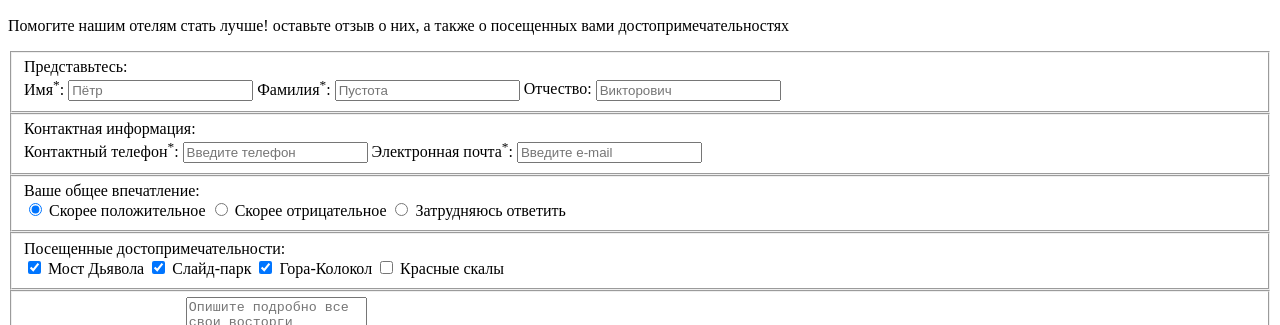
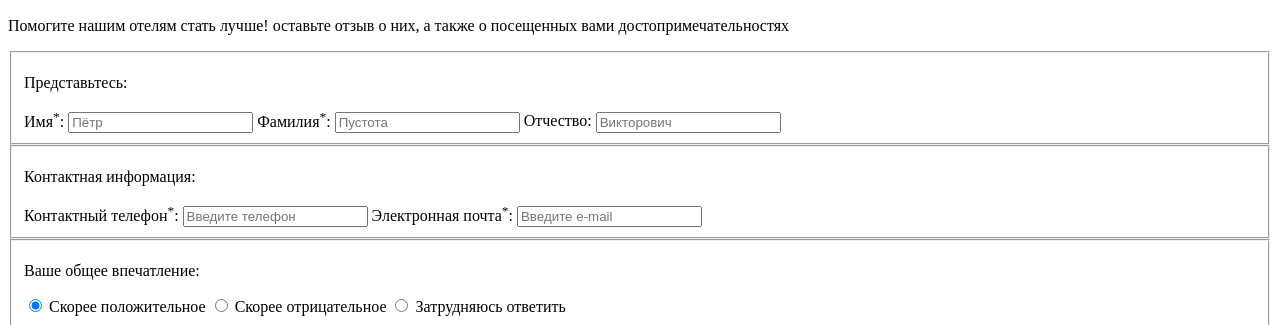
Before and after one commit to htmlacademy-adaptive/2302797-sedona-28, a website: page source/form.html in a window 1280 px wide. Shown: the part 475-800 px from the top of the page. Drawn offline with Linux system fonts and the light colour scheme.

Commit message:
Исправляет замечания по разметке всех страниц

```diff
--- a/source/form.html
+++ b/source/form.html
@@ -16,7 +16,7 @@
         <span class="visually-hidden">Открыть главное меню</span>
       </button>
       <div class="main-nav__wrapper">
-        <ul class="main-nav__list site-list">
+        <ul class="site-list">
           <li class="site-list__item">
             <a class="site-list__link" href="#">Главная</a>
           </li>
@@ -24,12 +24,12 @@
             <a class="site-list__link" href="#">Фото и Видео</a>
           </li>
         </ul>
-        <ul class="main-nav__list feedback-list">
+        <ul class="feedback-list">
           <li class="feedback-list__item feedback-list__item--current">
-            <a class="feedback-list__item" href="#">Форма и отзывы</a>
+            <a class="feedback-list__link" href="#">Форма и отзывы</a>
           </li>
           <li class="feedback-list__item">
-            <a class="feedback-list__item" href="https://htmlacademy.ru/">HTML Academy</a>
+            <a class="feedback-list__link" href="https://htmlacademy.ru/">HTML Academy</a>
           </li>
         </ul>
       </div>
@@ -38,67 +38,64 @@
 
   <main class="main-content">
     <h1 class="visually-hidden">Sedona</h1>
-    <img class="main-content__name name" src="img/main/sedona.svg" alt="Sedona." width="45" height="108">
+    <img class="main-content__name" src="img/main/sedona.svg" alt="Sedona." width="45" height="108">
     <section class="feedback">
-      <div class="feedback__wrapper">
-        <div class="feedback__header">
-          <h2 class="feedback__slogan">Оставьте свой отзыв</h2>
-          <p class="feedback__text">Помогите нашим отелям стать лучше! оставьте отзыв о них, а также о посещенных вами достопримечательностях</p>
-        </div>
+      <div class="feedback__header">
+        <h2 class="feedback__slogan">Оставьте свой отзыв</h2>
+        <p class="feedback__text">Помогите нашим отелям стать лучше! оставьте отзыв о них, а также о посещенных вами достопримечательностях</p>
       </div>
     </section>
 
     <form class="data-form" method="post" action="https://echo.htmlacademy.ru">
       <fieldset class="data-form__group">
-        <div class="data-form__legend--name">Представьтесь:</div>
-        <label class="data-form data-form__label--name" for="first-name">Имя<sup>*</sup>:</label>
-        <input type="text" name="first-name" placeholder="Пётр" id="first-name" required="">
-        <label class="data-form data-form__label--surname" for="surname">Фамилия<sup>*</sup>:</label>
-        <input type="text" name="surname" placeholder="Пустота" id="surname" required="">
-        <label class="data-form data-form__label--patronymic" for="patronymic">Отчество:</label>
-        <input type="text" name="patronymic" placeholder="Викторович" id="patronymic">
+        <p class="data-form__legend">Представьтесь:</p>
+        <label class="data-form__label" for="first-name">Имя<sup>*</sup>:</label>
+        <input class="data-form__text-input" type="text" name="first-name" placeholder="Пётр" id="first-name" required="">
+        <label class="data-form__label" for="surname">Фамилия<sup>*</sup>:</label>
+        <input class="data-form__text-input" type="text" name="surname" placeholder="Пустота" id="surname" required="">
+        <label class="data-form__label" for="patronymic">Отчество:</label>
+        <input class="data-form__text-input" type="text" name="patronymic" placeholder="Викторович" id="patronymic">
       </fieldset>
 
-      <fieldset class="data-form__group data-form__contacts">
-        <div class="data-form__legend data-form__legend--contacts">Контактная информация:</div>
-        <div class="data-form__group__wrapper">
-          <label class="data-form__label" for="user-phone">
-            <span class="data-form__desk-phone">Контактный</span> телефон<sup>*</sup>:</label>
-          <input class="data-form__input--contacts" type="tel" name="user-phone" placeholder="Введите телефон" id="user-phone" required="">
-          <label class="data-form__legend data-form__legend--contacts" for="user-email">Электронная почта<sup>*</sup>:</label>
-          <input class="data-form__input--contacts-mail" type="email" name="user-email" placeholder="Введите e-mail" id="user-email" required="">
+      <fieldset class="data-form__group">
+        <p class="data-form__legend">Контактная информация:</p>
+        <label class="data-form__label" for="user-email">Контактный телефон<sup>*</sup>:</label>
+        <input class="data-form__text-input" type="tel" name="user-phone" placeholder="Введите телефон" id="user-phone" required="">
+        <label class="data-form__label" for="user-email">Электронная почта<sup>*</sup>:</label>
+        <input class="data-form__text-input" type="email" name="user-email" placeholder="Введите e-mail" id="user-email" required="">
+      </fieldset>
+
+      <fieldset class="data-form__group">
+        <p class="data-form__legend">Ваше общее впечатление:</p>
+        <div class="data-form__wrapper">
+          <input class="data-form__radio" type="radio" name="filling" value="positive" id="radio-positive" checked="">
+          <label class="data-form__label" for="radio-positive">Скорее положительное</label>
+          <input class="data-form__radio" type="radio" name="filling" value="negative" id="radio-negative">
+          <label class="data-form__label" for="radio-negative">Скорее отрицательное</label>
+          <input class="data-form__radio" type="radio" name="filling" value="no-answer" id="radio-no-answer">
+          <label class="data-form__label" for="radio-no-answer">Затрудняюсь ответить</label>
         </div>
       </fieldset>
 
-      <fieldset class="data-form__group data-form__group--radio">
-        <div class="data-form__legend data-form__legend--radio">Ваше общее впечатление:</div>
-        <div class="data-form__group__wrapper">
-          <input class="data-form__group--radio" type="radio" name="filling" value="positive" id="radio-positive" checked="">
-          <label class="data-form__label--radio" for="radio-positive">Скорее положительное</label>
-          <input class="data-form__input-radio" type="radio" name="filling" value="negative" id="radio-negative">
-          <label class="data-form__label--radio" for="radio-negative">Скорее отрицательное</label>
-          <input class="data-form__input-radio" type="radio" name="filling" value="no-answer" id="radio-no-answer">
-          <label class="data-form__label--radio" for="radio-no-answer">Затрудняюсь ответить</label>
+      <fieldset class="data-form__group">
+        <p class="data-form__legend">Посещенные достопримечательности:</p>
+        <div class="data-form__wrapper">
+          <input class="data-form__checkbox" type="checkbox" name="bridge" value="bridge" id="checkbox-bridge" checked="">
+          <label class="data-form__label" for="checkbox-bridge">Мост Дьявола</label>
+          <input class="data-form__checkbox" type="checkbox" name="park" value="park" id="checkbox-park" checked="">
+          <label class="data-form__label" for="checkbox-park">Слайд-парк</label>
+          <input class="data-form__checkbox" type="checkbox" name="mountain" value="mountain" id="checkbox-mountain" checked="">
+          <label class="data-form__label" for="checkbox-mountain">Гора-Колокол</label>
+          <input class="data-form__checkbox" type="checkbox" name="red-rocks" value="red-rocks" id="checkbox-red-rocks">
+          <label class="data-form__label" for="checkbox-red-rocks">Красные скалы</label>
         </div>
       </fieldset>
 
-      <fieldset class="data-form__group data-form__group--checkbox">
-        <div class="data-form__legend data-form__legend--checkbox">Посещенные достопримечательности:</div>
-        <div class="data-form__group__wrapper">
-          <input class="data-form__group--checkbox" type="checkbox" name="bridge" value="bridge" id="checkbox-bridge" checked="">
-          <label class="data-form__label--checkbox" for="checkbox-bridge">Мост Дьявола</label>
-          <input class="data-form__group--checkbox" type="checkbox" name="park" value="park" id="checkbox-park" checked="">
-          <label class="data-form__label--checkbox" for="checkbox-park">Слайд-парк</label>
-          <input class="data-form__group--checkbox" type="checkbox" name="mountain" value="mountain" id="checkbox-mountain" checked="">
-          <label class="data-form__label--checkbox" for="checkbox-mountain">Гора-Колокол</label>
-          <input class="data-form__group--checkbox" type="checkbox" name="red-rocks" value="red-rocks" id="checkbox-red-rocks">
-          <label class="data-form__label--checkbox" for="checkbox-red-rocks">Красные скалы</label>
-        </div>
+      <fieldset class="data-form__group">
+        <label class="data-form__label" for="message-area">Опишите свои эмоции:</label>
+        <textarea class="data-form__textarea" name="message" rows="5" placeholder="Опишите подробно все свои восторги" id="message-area"></textarea>
       </fieldset>
-      <fieldset class="data-form__group data-form__group--textarea">
-        <label class="data-form__legend data-form__legend--textarea" for="message-area">Опишите свои эмоции:</label>
-        <textarea name="message" rows="5" placeholder="Опишите подробно все свои восторги" id="message-area"></textarea>
-      </fieldset>
+
       <button class="data-form__button" type="submit">Отправить отзыв</button>
       <span class="data-form__note">* — обязательные поля</span>
     </form>
@@ -109,15 +106,15 @@
       <div class="main-footer__hashtag hashtag">
         <a class="hashtag__link" href="#">#VisitSedona</a>
       </div>
-      <div class="main-footer__social social">
+      <div class="social">
         <h2 class="visually-hidden">Социальные сети</h2>
-        <a class="social__link social__link--vkontakte" href="https://vk.com/htmlacademy">
+        <a class="social__link" href="https://vk.com/htmlacademy">
           <span class="visually-hidden">ВКонтакте</span>
         </a>
-        <a class="social__link social__link--telegram" href="https://t.me/htmlacademy">
+        <a class="social__link" href="https://t.me/htmlacademy">
           <span class="visually-hidden">Telegram</span>
         </a>
-        <a class="social__link social__link--youtube" href="https://www.youtube.com/user/htmlacademyru">
+        <a class="social__link" href="https://www.youtube.com/user/htmlacademyru">
           <span class="visually-hidden">YouTube</span>
         </a>
       </div>
```
Also changed, not shown: source/catalog.html (+12 -10 lines), source/index.html (+15 -15 lines).
